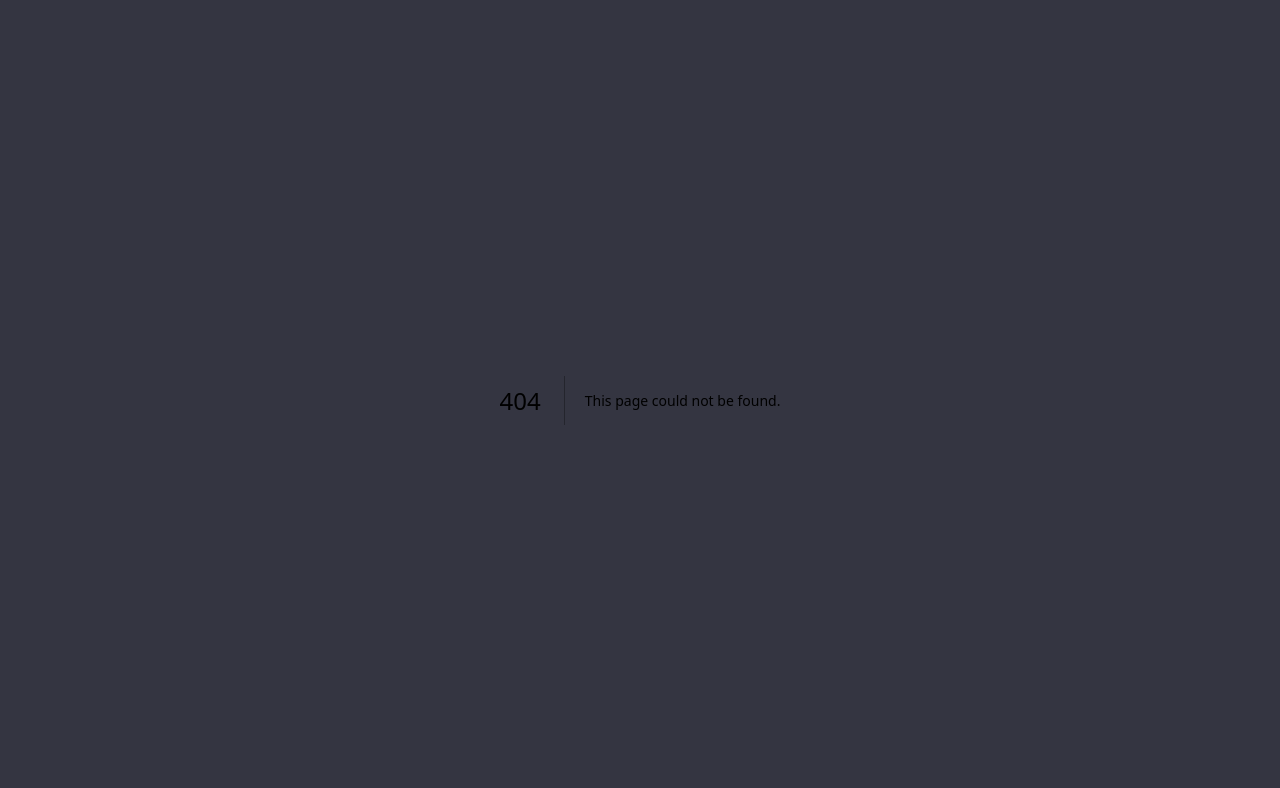
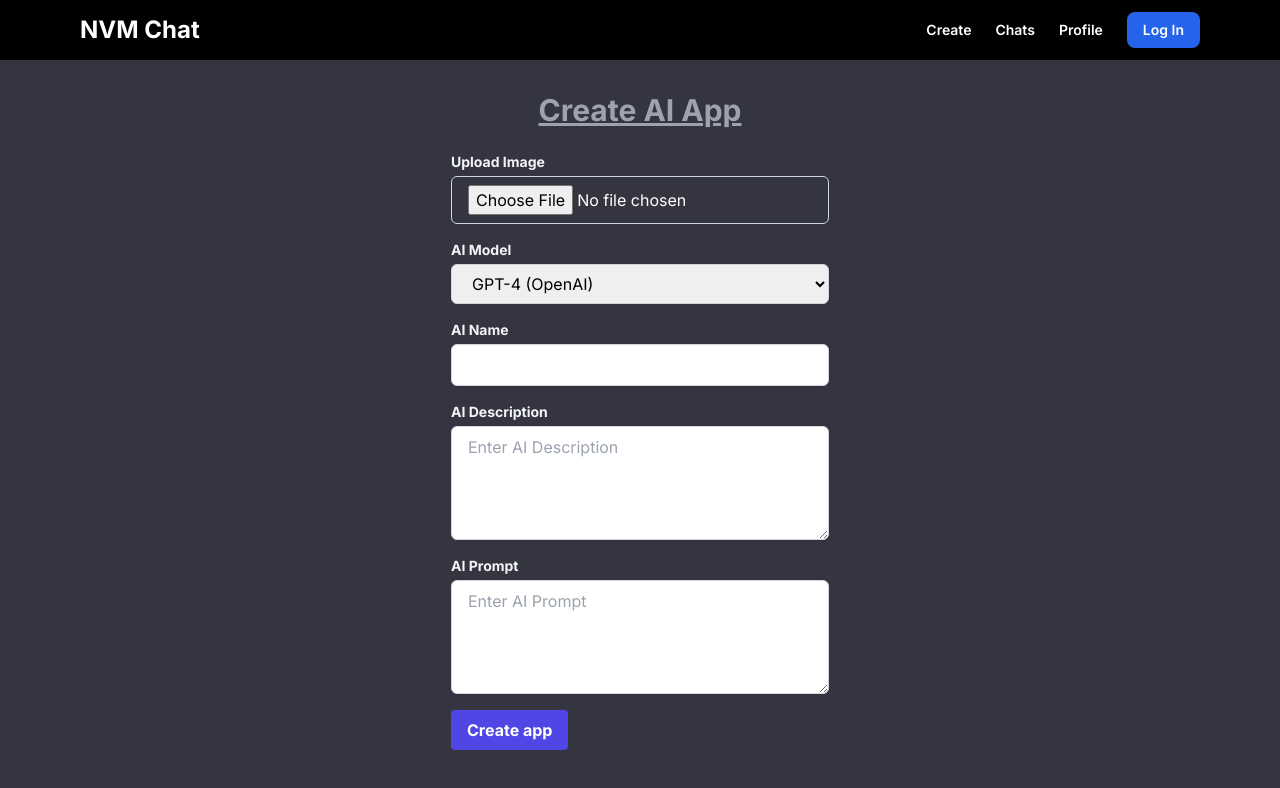
Before and after one commit to Jovian-Dsouza/paychatai, a Next.js app: page /create in a window 1280 px wide. Before the commit this address had no page. Shown: the top 788 px of the page. Built offline with nearby package versions, Linux system fonts and the light colour scheme.

Commit message:
Add Header and create page

```diff
--- /dev/null
+++ b/src/app/create/page.tsx
@@ -0,0 +1,139 @@
+"use client";
+import React, { useState } from "react";
+
+const Create = () => {
+  const aiModels = ["GPT-4 (OpenAI)", "Another Model", "Yet Another Model"]; // List of AI models
+
+  const [image, setImage] = useState(null);
+  const [theme, setTheme] = useState("");
+  const [modelName, setModelName] = useState(aiModels[0]);
+  const [aiName, setAiName] = useState("");
+  const [aiDescription, setAiDescription] = useState("");
+  const [aiPrompt, setAiPrompt] = useState("");
+  const [knowledgeBase, setKnowledgeBase] = useState(null);
+  const [apiKey, setApiKey] = useState("");
+  const [disablePayments, setDisablePayments] = useState(false);
+  const [price, setPrice] = useState(0);
+  const [numChats, setNumChats] = useState(0);
+  const [freeChats, setFreeChats] = useState(0);
+
+  const handleImageUpload = (event) => {
+    const file = event.target.files[0];
+    setImage(file);
+  };
+
+  const handleSubmit = (e) => {
+    e.preventDefault();
+    console.log("Model Name:", modelName);
+    console.log("AI Name:", aiName);
+    console.log("AI Description:", aiDescription);
+    console.log("AI Prompt:", aiPrompt);
+  };
+
+  return (
+    <div className="flex flex-col mx-auto px-4 py-8">
+      <h1 className="text-3xl font-bold underline mx-auto mb-6 text-gray-400">Create AI App</h1>
+      <form onSubmit={handleSubmit} className="max-w-lg mx-auto">
+        {/* Upload Image */}
+        <div className="mb-4">
+          <label
+            htmlFor="image"
+            className="block text-sm font-bold text-gray-100"
+          >
+            Upload Image
+          </label>
+          <input
+            type="file"
+            id="image"
+            onChange={handleImageUpload}
+            className="text-white mt-1 py-2 px-4 block w-full border border-gray-300 rounded-md shadow-sm focus:outline-none focus:ring-indigo-500 focus:border-indigo-500"
+          />
+        </div>
+
+        {/* AI model drop box */}
+        <div className="mb-4">
+          <label
+            htmlFor="aiModel"
+            className="block text-sm font-bold text-gray-100"
+          >
+            AI Model
+          </label>
+          <select
+            id="aiModel"
+            value={modelName}
+            onChange={(e) => setModelName(e.target.value)}
+            className="mt-1 py-2 px-4 block w-full border border-gray-300 rounded-md shadow-sm focus:outline-none focus:ring-indigo-500 focus:border-indigo-500"
+          >
+            {aiModels.map((model, index) => (
+              <option key={index} value={model}>
+                {model}
+              </option>
+            ))}
+          </select>
+        </div>
+
+        {/* AI Name */}
+        <div className="mb-4">
+          <label
+            htmlFor="theme"
+            className="block text-sm font-bold text-gray-100"
+          >
+            AI Name
+          </label>
+          <input
+            type="text"
+            value={aiName}
+            onChange={(e) => setAiName(e.target.value)}
+            className="mt-1 py-2 px-4 block w-full border border-gray-300 rounded-md shadow-sm focus:outline-none focus:ring-indigo-500 focus:border-indigo-500"
+          />
+        </div>
+
+        {/* AI Description */}
+        <div className="mb-4">
+          <label
+            htmlFor="aiDescription"
+            className="block text-sm font-bold text-gray-100"
+          >
+            AI Description
+          </label>
+          <textarea
+            id="aiDescription"
+            value={aiDescription}
+            onChange={(e) => setAiDescription(e.target.value)}
+            placeholder="Enter AI Description"
+            rows={4} // Set the number of visible rows
+            className="mt-1 py-2 px-4 block w-full border border-gray-300 rounded-md shadow-sm focus:outline-none focus:ring-indigo-500 focus:border-indigo-500"
+          />
+        </div>
+
+        {/* AI Prompt */}
+        <div className="mb-4">
+          <label
+            htmlFor="aiPrompt"
+            className="block text-sm font-bold text-gray-100"
+          >
+            AI Prompt
+          </label>
+          <textarea
+            id="aiPrompt"
+            value={aiPrompt}
+            onChange={(e) => setAiPrompt(e.target.value)}
+            placeholder="Enter AI Prompt"
+            rows={4} // Set the number of visible rows
+            className="mt-1 py-2 px-4 block w-full border border-gray-300 rounded-md shadow-sm focus:outline-none focus:ring-indigo-500 focus:border-indigo-500"
+          />
+        </div>
+
+        {/* Add more form fields for other inputs */}
+        <button
+          type="submit"
+          className="bg-indigo-600 hover:bg-indigo-700 text-white font-bold py-2 px-4 rounded"
+        >
+          Create app
+        </button>
+      </form>
+    </div>
+  );
+};
+
+export default Create;
--- a/src/app/layout.tsx
+++ b/src/app/layout.tsx
@@ -3,6 +3,7 @@ import { Inter } from "next/font/google";
 import "./globals.css";
 import { SideBar } from "@/components/SideBar";
 import { ClientProvider } from "@/components/ClientProvider";
+import Header from "@/components/Header";
 
 const inter = Inter({ subsets: ["latin"] });
 
@@ -19,8 +20,9 @@ export default function RootLayout({
   return (
     <html lang="en">
       <body className={inter.className}>
-        <div className="flex">
+        <div className="flex flex-col h-screen">
           <ClientProvider />
+          <Header />
           <div className="flex-1 bg-[#343541]">{children}</div>
         </div>
       </body>
--- a/src/app/page.tsx
+++ b/src/app/page.tsx
@@ -4,6 +4,7 @@ import { ChatInput } from "@/components/ChatInput";
 import { Chat } from "@/components/Chat";
 import Image from "next/image";
 import { getChatResponse } from "@/services/dummy_server";
+import { useEffect, useRef } from "react";
 
 export default function Home() {
   const [messages, setMessages] = useState([]);
@@ -19,6 +20,15 @@ export default function Home() {
     ]);
   }
 
+  const chatRef = useRef(null);
+
+  useEffect(() => {
+    // Scroll to the bottom of the chat when messages change
+    if (chatRef.current) {
+      chatRef.current.scrollIntoView({ behavior: "smooth", block: "end" });
+    }
+  }, [messages]);
+
   async function handleChatInput(input) {
     console.log("Chat input: " + input);
     addMessage(input, false);
@@ -27,12 +37,13 @@ export default function Home() {
   }
 
   return (
-    <div className="flex flex-col h-screen overflow-hidden">
+    <div className="flex flex-col h-full overflow-hidden">
       <div className="flex-1 overflow-y-auto">
         <Chat messages={messages} />
       </div>
       <div className="sticky bottom-0 w-full">
         <ChatInput onSubmit={handleChatInput} />
+        <div style={{ float: "left", clear: "both" }} ref={chatRef}></div>
       </div>
     </div>
   );
--- a/src/components/Chat.tsx
+++ b/src/components/Chat.tsx
@@ -1,23 +1,13 @@
 "use client";
-import { useEffect, useRef } from "react";
+
 import Message from "./Message";
 
 export function Chat({ messages }) {
-  const chatRef = useRef(null);
-
-  useEffect(() => {
-    // Scroll to the bottom of the chat when messages change
-    if (chatRef.current) {
-      chatRef.current.scrollIntoView({ behavior: "smooth", block: "end" });
-    }
-  }, [messages]);
-
   return (
     <div className="flex-1 overflow-y-auto">
       {messages.map((message) => (
         <Message key={message.id} message={message} />
       ))}
-      <div style={{ float: "left", clear: "both" }} ref={chatRef}></div>
     </div>
   );
 }
--- a/src/components/ChatInput.tsx
+++ b/src/components/ChatInput.tsx
@@ -1,36 +1,54 @@
-"use client"
-import { PaperAirplaneIcon } from "@heroicons/react/24/solid"
-import { FormEvent, useState } from "react"
+import { PaperAirplaneIcon } from "@heroicons/react/24/solid";
+import { FormEvent, useState, useRef } from "react";
 
-export function ChatInput({onSubmit}) {
-    const [prompt, setPrompt] = useState("")
+export function ChatInput({ onSubmit }) {
+  const [prompt, setPrompt] = useState("");
+  const textareaRef = useRef(null);
+
+  const handleInputChange = (e) => {
+    setPrompt(e.target.value);
+    if (textareaRef.current) {
+      textareaRef.current.style.height = "auto";
+      textareaRef.current.style.height = `${textareaRef.current.scrollHeight}px`;
+    }
+  };
 
   const sendMessage = async (e: FormEvent<HTMLFormElement>) => {
-        e.preventDefault()
-        const input = prompt.trim()
-        onSubmit(input)
-        setPrompt("")
+    e.preventDefault();
+    const input = prompt.trim();
+    onSubmit(input);
+    setPrompt("");
+    if (textareaRef.current) {
+      textareaRef.current.style.height = "auto";
     }
+  };
 
   return (
     <div className="bg-gray-700/50 text-gray-400 rounded-lg text-sm">
-            <form className="p-5 space-x-5 flex" onSubmit={(e) => sendMessage(e)}>
-                <input
+      <form className="p-5 space-x-5 flex items-end" onSubmit={(e) => sendMessage(e)}>
+        <textarea
+          ref={textareaRef}
           value={prompt}
-                    onChange={e => setPrompt(e.target.value)}
-                    type="text"
+          onChange={handleInputChange}
           placeholder="Type your message here"
-                    className="bg-transparent focus:outline-none flex-1 disabled:cursor-not-allowed disabled::text-gray-300"
+          className="bg-transparent focus:outline-none flex-1 disabled:cursor-not-allowed disabled::text-gray-300 resize-none"
+          style={{
+            height: `${
+              textareaRef.current ? textareaRef.current.scrollHeight : "auto"
+            }px`,
+          }}
         />
         <button
           type="submit"
           disabled={!prompt}
           className="bg-[#11A37F] hover:opacity-50 text-white font-bold px-4 py-2
-                    rounded disabled:bg-gray-300 disabled:cursor-not-allowed"
+                    rounded disabled:bg-gray-300 disabled:cursor-not-allowed h-10"
         >
-                    <PaperAirplaneIcon className="h-4 w-4 -rotate-45"/>
+          <PaperAirplaneIcon className="h-4 w-4 -rotate-45" />
         </button>
       </form>
     </div>
-    )
+  );
 }
+
+export default ChatInput;
--- /dev/null
+++ b/src/components/Header.tsx
@@ -0,0 +1,35 @@
+import Image from "next/image";
+import Link from "next/link";
+import { menuLinks } from "@/data/constants";
+
+function Header() {
+  return (
+    <div className="bg-black sticky top-0 z-30 flex justify-center items-center px-20 py-3">
+      <div className="flex justify-between items-center w-full text-sm max-w-6xl">
+        <Link
+          href="/"
+          className={`flex items-center space-x-2 font-bold text-lg text-white`}
+        >
+          {/* <Image src="/logo.svg" alt="NVM Chat Logo" width={40} height={40} /> */}
+          <div className="text-2xl">NVM Chat</div>
+        </Link>
+        <div className="flex justify-center items-center space-x-6">
+          {menuLinks.map((link, index) => (
+            <Link
+              href={link.href}
+              className={`text-white font-semibold underline-offset-8 hover:underline`}
+              key={index}
+            >
+              {link.text}
+            </Link>
+          ))}
+          <button className="bg-blue-600 hover:bg-blue-700 text-white font-semibold py-2 px-4 rounded-lg">
+            Log In
+          </button>
+        </div>
+      </div>
+    </div>
+  );
+}
+
+export default Header;
--- a/src/components/Message.tsx
+++ b/src/components/Message.tsx
@@ -4,12 +4,14 @@ function Message({ message }: any) {
 
   const isChatGPT = message.id % 2 == 0
 
-  return <div className={`py-5 text-white ${isChatGPT && "bg-[#434654]"}`}>
-        <div className="flex space-x-5 px-10 max-w-2xl mx-auto">
-            <img src={message.img} alt="" className="h-8 w-8 rounded-full" />
-            <p className="pt-1 text-sm">{message.data}</p>
-        </div>
-    </div>;
+  return (
+    <div className={`py-5 text-white ${isChatGPT && "bg-[#434654]"}`}>
+      <div className="flex space-x-5 px-10 max-w-2xl mx-auto">
+        <img src={message.img} alt="" className="h-8 w-8 rounded-full" />
+        <p className="pt-1 text-sm whitespace-pre-line">{message.data}</p>
+      </div>
+    </div>
+  );
 }
 
 export default Message
--- /dev/null
+++ b/src/data/constants.ts
@@ -0,0 +1,5 @@
+export const menuLinks = [
+  { text: "Create", href: "/create" },
+  { text: "Chats", href: "/" },
+  { text: "Profile", href: "/profile" },
+];
```
Lines whose indentation alone changed are shown as unchanged.
